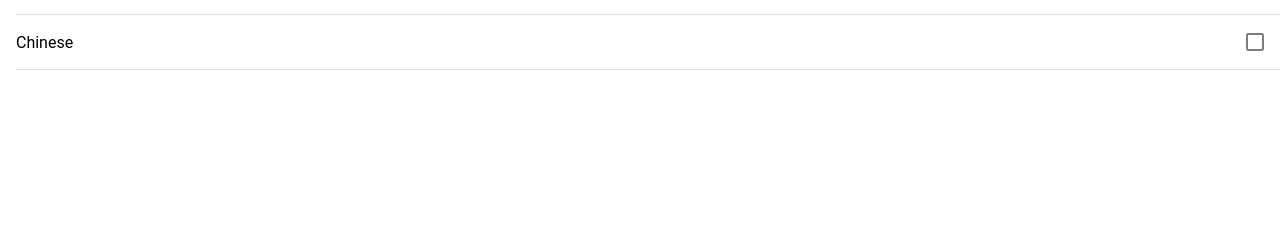
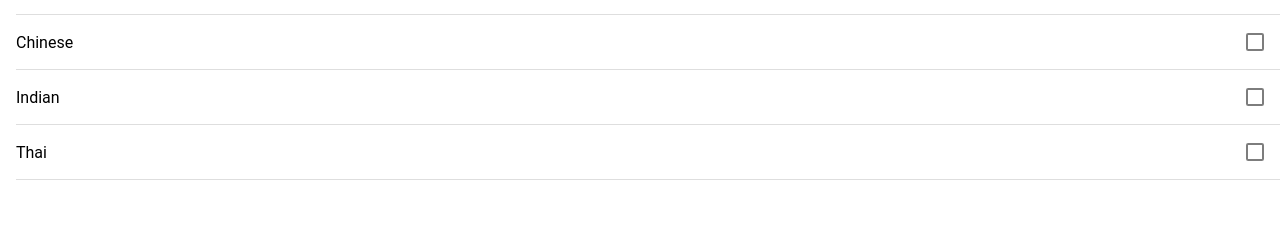
Before and after one commit to MacroFi/MacroFiApp, a React (Create React App) app: page /tab1 in a window 1280 px wide. Shown: the part 493-723 px from the top of the page. Built offline with nearby package versions, Linux system fonts and the light colour scheme.

Commit message:
Added food categories

```diff
--- a/src/pages/Tab1.tsx
+++ b/src/pages/Tab1.tsx
@@ -94,6 +94,16 @@ const Tab1: React.FC = () => {
           <IonCheckbox slot="end"></IonCheckbox>
         </IonItem>
 
+        <IonItem lines="inset">
+          <IonLabel>Indian</IonLabel>
+          <IonCheckbox slot="end"></IonCheckbox>
+        </IonItem>
+
+        <IonItem lines="inset">
+          <IonLabel>Thai</IonLabel>
+          <IonCheckbox slot="end"></IonCheckbox>
+        </IonItem>
+
 
       </IonContent>
 
```
